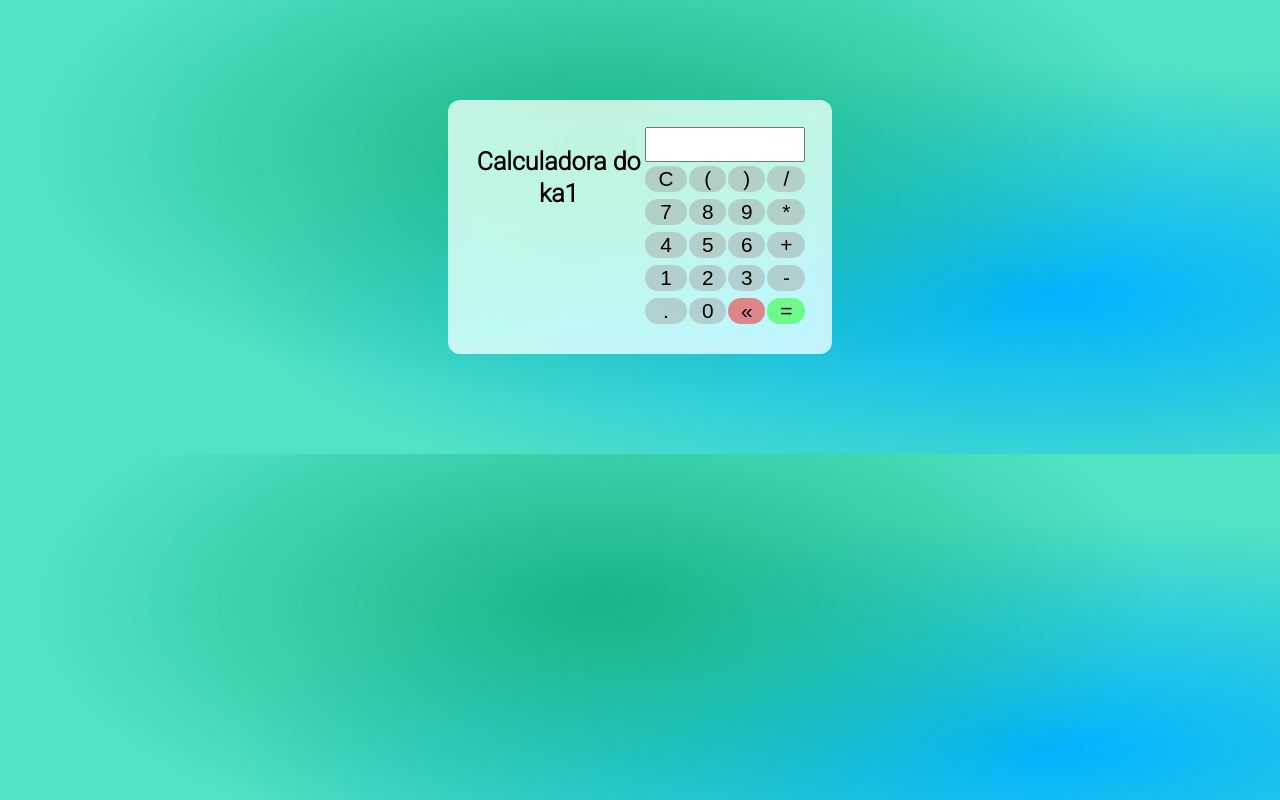
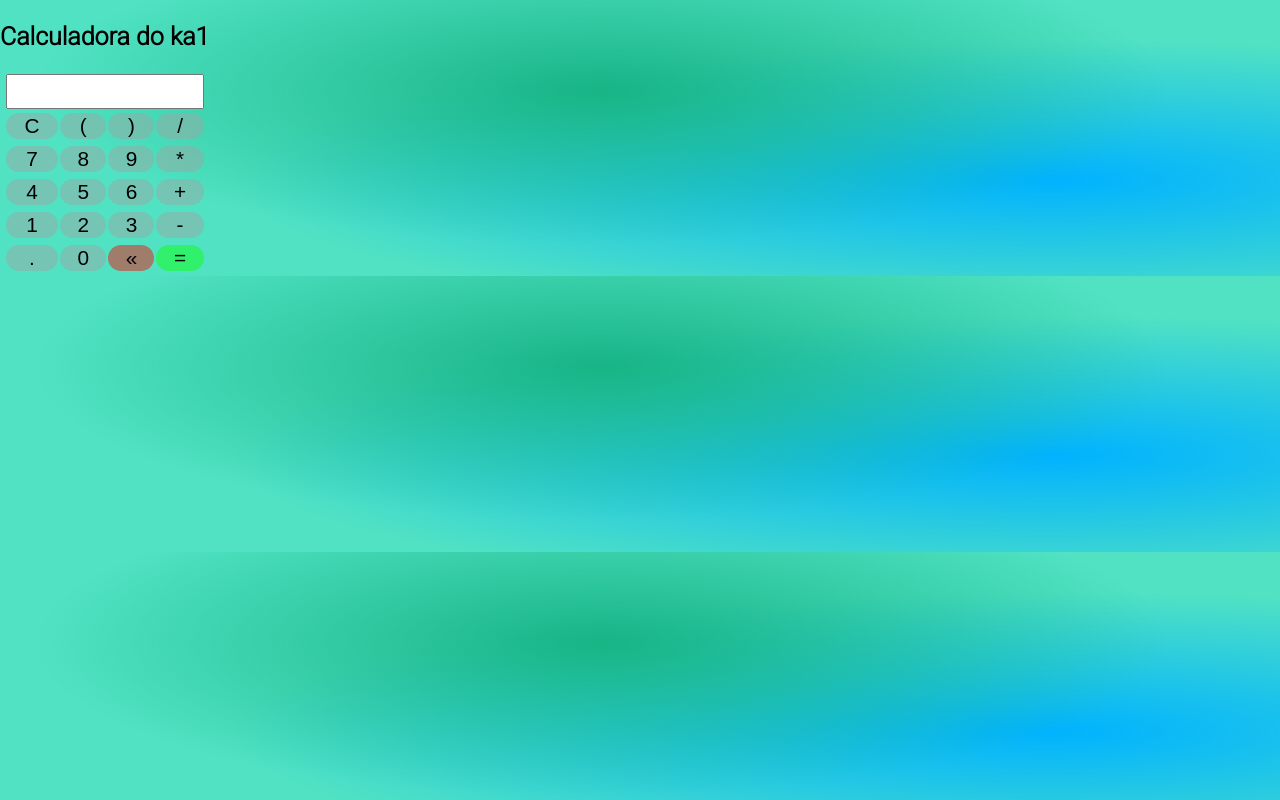
Before and after one commit to Ka1-S/Calculadora_kauan, a plain HTML site: page index.html in a window 1280 px wide. Drawn offline with Linux system fonts and the light colour scheme.

Commit message:
Update index.css

```diff
--- a/assets/css/index.css
+++ b/assets/css/index.css
@@ -16,21 +16,6 @@ body {
     font-family: 'Roboto', sans-serif;
     line-height: 1.5em;
     font-size: 1.3em;
-}
-
-
-.container {
-    text-align: center;
-    display: flex;
-    backdrop-filter: blur(16px) saturate(180%);
-    -webkit-backdrop-filter: blur(16px) saturate(180%);
-    background-color: rgba(255, 255, 255, 0.75);
-    border-radius: 12px;
-    border: 1px auto solid rgba(209, 213, 219, 0.3);
-    max-width: 30%;
-    max-height: 50%;
-    padding: 2%;
-    margin: 100px auto ;
 }
 
 h1 {
```
